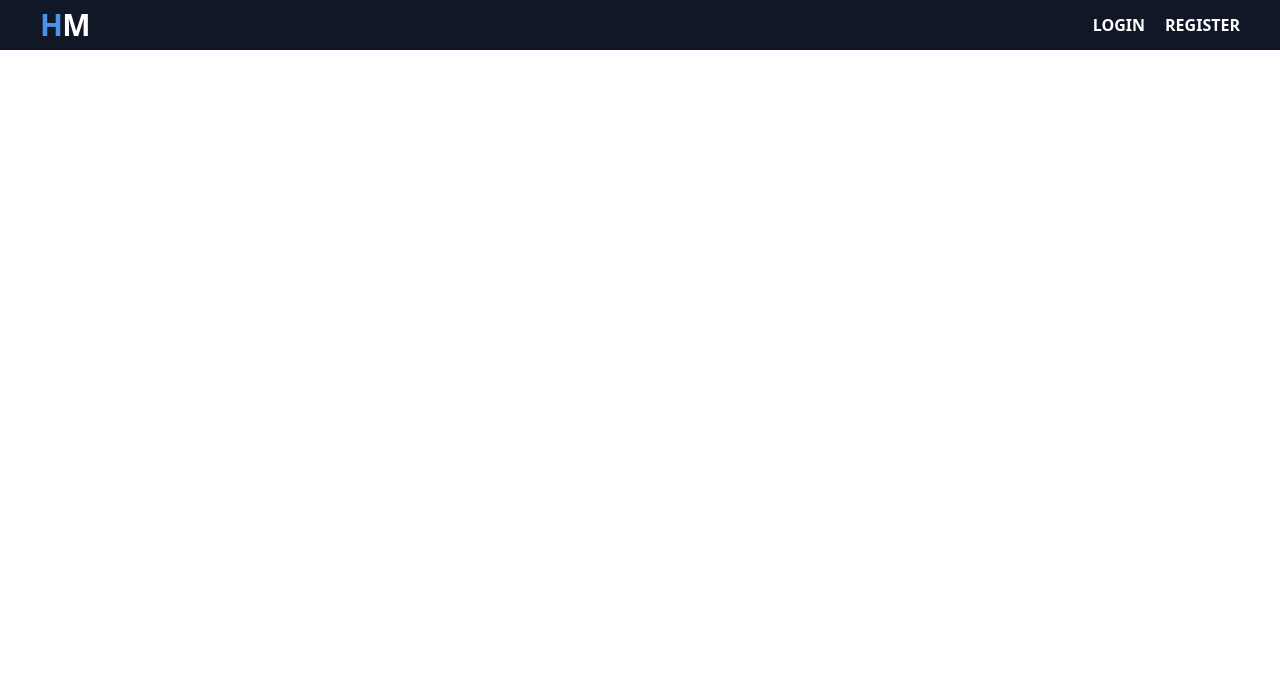
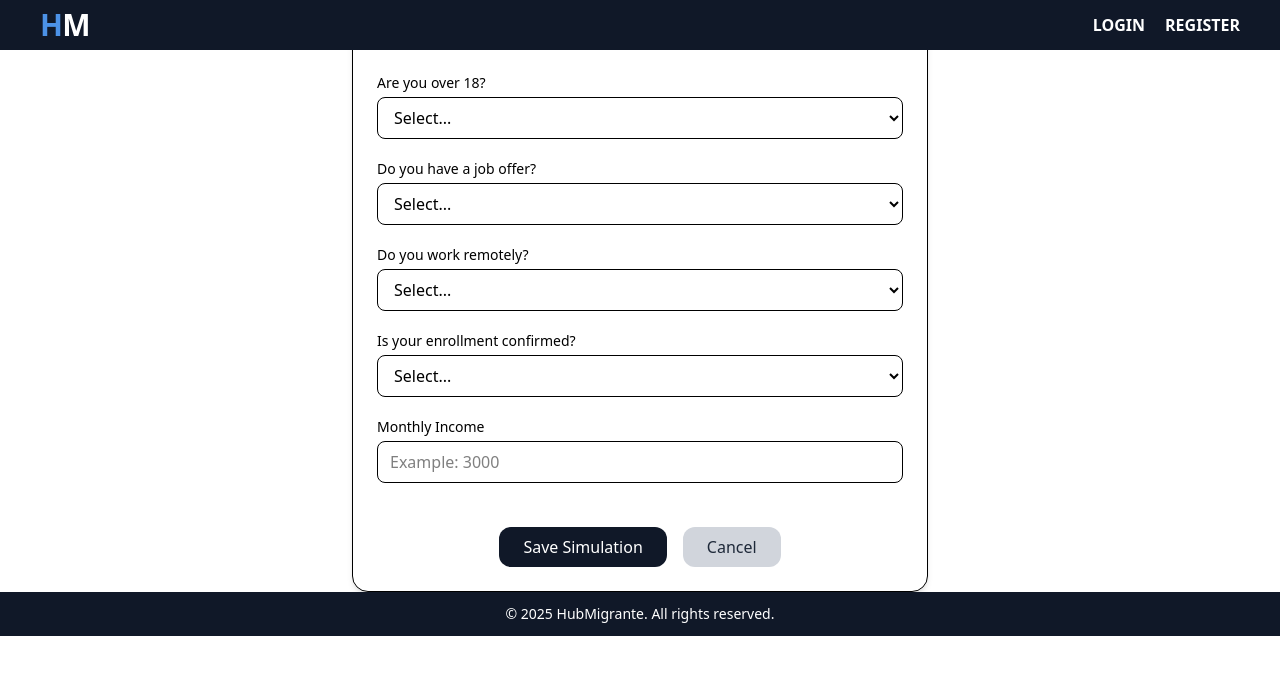
Before and after one commit to surayac/HubMigrante-frontend, a React (Vite) app: page /simulation in a window 1280 px wide. Shown: the top 674 px of the page. Built offline with nearby package versions, Linux system fonts and the light colour scheme.

Commit message:
feat(simulations): add simulation form

```diff
--- a/src/application/AppRouter.jsx
+++ b/src/application/AppRouter.jsx
@@ -3,6 +3,7 @@ import Home from "../pages/Home";
 import Login from "../pages/Login";
 import Register from "../pages/Register";
 import Profile from "../pages/Profile";
+import SimulationForm from "../components/SimulationForm";
 
 export default function AppRouter() {
   return (
@@ -11,7 +12,7 @@ export default function AppRouter() {
       <Route path="/login" element={<Login />} />
       <Route path="/profile" element={<Profile />} />
       <Route path="/register" element={<Register />} />
-
+      <Route path="/simulation" element={<SimulationForm />} />
     </Routes>
   );
 }
--- /dev/null
+++ b/src/components/SimulationForm.jsx
@@ -0,0 +1,228 @@
+import { useState } from "react";
+import { createSimulation } from "../services/SimulationService";
+import toast from "react-hot-toast";
+import MyToast from "../components/MyToast";
+
+export default function SimulationForm({ onClose, onSuccess }) {
+
+    const [form, setForm] = useState({
+        overEighteen: "",
+        hasJobOffer: "",
+        worksRemotely: "",
+        enrollmentConfirmed: "",
+        montlyIncome: ""
+    });
+
+    const [errors, setErrors] = useState({});
+
+    const handleChange = (field, value) => {
+        setForm({ ...form, [field]: value });
+        setErrors({ ...errors, [field]: null }); // limpa erro local
+    };
+
+    const handleSubmit = async (e) => {
+        e.preventDefault();
+        setErrors({});
+
+        try {
+            const payload = {
+                overEighteen: form.overEighteen === "true",
+                hasJobOffer: form.hasJobOffer === "true",
+                worksRemotely: form.worksRemotely === "true",
+                enrollmentConfirmed: form.enrollmentConfirmed === "true",
+                montlyIncome: form.montlyIncome
+            };
+
+            const result = await createSimulation(payload);
+
+            toast.custom(
+                <MyToast
+                    title="Simulation created!"
+                    message={result.message || "Your simulation was saved successfully."}
+                    type="success"
+                />
+            );
+
+            if (onSuccess) onSuccess(result);
+            onClose();
+
+        } catch (err) {
+            console.error("Simulation error:", err);
+
+            const backend = err.response?.data;
+
+            /** Backend returns:
+             * { errors: ["Field X is mandatory"] }
+             * OR { message: "Password must be at most 8 characters" }
+             */
+
+            if (backend?.errors) {
+                const mapped = {};
+                backend.errors.forEach(msg => {
+
+                    if (msg.includes("overEighteen")) mapped.overEighteen = msg;
+                    if (msg.includes("hasJobOffer")) mapped.hasJobOffer = msg;
+                    if (msg.includes("worksRemotely")) mapped.worksRemotely = msg;
+                    if (msg.includes("enrollmentConfirmed")) mapped.enrollmentConfirmed = msg;
+                    if (msg.includes("montlyIncome")) mapped.montlyIncome = msg;
+                });
+                setErrors(mapped);
+
+            } else if (backend?.message) {
+                toast.custom(
+                    <MyToast
+                        title="Validation error"
+                        message={backend.message}
+                        type="error"
+                    />
+                );
+            } else {
+                toast.custom(
+                    <MyToast
+                        title="Unexpected error"
+                        message="Something went wrong. Try again."
+                        type="error"
+                    />
+                );
+            }
+        }
+    };
+
+    return (
+        <section
+            className="w-full bg-white rounded-2xl p-6 shadow-md border max-w-xl mx-auto"
+            aria-labelledby="simulation-form-title"
+        >
+            <h2
+                id="simulation-form-title"
+                className="text-2xl font-bold text-center mb-4"
+            >
+                Create Simulation
+            </h2>
+
+            <form onSubmit={handleSubmit} className="flex flex-col gap-5">
+
+                {/* overEighteen */}
+                <div>
+                    <label className="block text-sm font-medium mb-1">
+                        Are you over 18?
+                    </label>
+
+                    <select
+                        value={form.overEighteen}
+                        onChange={(e) => handleChange("overEighteen", e.target.value)}
+                        className="border rounded-lg px-3 py-2 w-full"
+                    >
+                        <option value="">Select...</option>
+                        <option value="true">Yes</option>
+                        <option value="false">No</option>
+                    </select>
+
+                    {errors.overEighteen && (
+                        <p className="text-red-500 text-sm mt-1">{errors.overEighteen}</p>
+                    )}
+                </div>
+
+                {/* hasJobOffer */}
+                <div>
+                    <label className="block text-sm font-medium mb-1">
+                        Do you have a job offer?
+                    </label>
+
+                    <select
+                        value={form.hasJobOffer}
+                        onChange={(e) => handleChange("hasJobOffer", e.target.value)}
+                        className="border rounded-lg px-3 py-2 w-full"
+                    >
+                        <option value="">Select...</option>
+                        <option value="true">Yes</option>
+                        <option value="false">No</option>
+                    </select>
+
+                    {errors.hasJobOffer && (
+                        <p className="text-red-500 text-sm mt-1">{errors.hasJobOffer}</p>
+                    )}
+                </div>
+
+                {/* worksRemotely */}
+                <div>
+                    <label className="block text-sm font-medium mb-1">
+                        Do you work remotely?
+                    </label>
+
+                    <select
+                        value={form.worksRemotely}
+                        onChange={(e) => handleChange("worksRemotely", e.target.value)}
+                        className="border rounded-lg px-3 py-2 w-full"
+                    >
+                        <option value="">Select...</option>
+                        <option value="true">Yes</option>
+                        <option value="false">No</option>
+                    </select>
+
+                    {errors.worksRemotely && (
+                        <p className="text-red-500 text-sm mt-1">{errors.worksRemotely}</p>
+                    )}
+                </div>
+
+                {/* enrollmentConfirmed */}
+                <div>
+                    <label className="block text-sm font-medium mb-1">
+                        Is your enrollment confirmed?
+                    </label>
+
+                    <select
+                        value={form.enrollmentConfirmed}
+                        onChange={(e) => handleChange("enrollmentConfirmed", e.target.value)}
+                        className="border rounded-lg px-3 py-2 w-full"
+                    >
+                        <option value="">Select...</option>
+                        <option value="true">Yes</option>
+                        <option value="false">No</option>
+                    </select>
+
+                    {errors.enrollmentConfirmed && (
+                        <p className="text-red-500 text-sm mt-1">{errors.enrollmentConfirmed}</p>
+                    )}
+                </div>
+
+                {/* montlyIncome */}
+                <div>
+                    <label className="block text-sm font-medium mb-1">
+                        Monthly Income
+                    </label>
+
+                    <input
+                        type="text"
+                        value={form.montlyIncome}
+                        onChange={(e) => handleChange("montlyIncome", e.target.value)}
+                        className="border rounded-lg px-3 py-2 w-full"
+                        placeholder="Example: 3000"
+                    />
+
+                    {errors.montlyIncome && (
+                        <p className="text-red-500 text-sm mt-1">{errors.montlyIncome}</p>
+                    )}
+                </div>
+
+                <div className="flex justify-center gap-4 mt-6">
+
+                    <button
+                        type="submit"
+                        className="bg-gray-900 text-white px-6 py-2 rounded-xl hover:bg-gray-800 cursor-pointer"
+                    >
+                        Save Simulation
+                    </button>
+
+                    <button
+                        type="button"
+                        onClick={onClose}
+                        className="bg-gray-300 text-gray-800 px-6 py-2 rounded-xl hover:bg-gray-400 cursor-pointer"
+                    >
+                        Cancel
+                    </button>
+                </div>
+            </form>
+        </section>
+    );
+}
--- /dev/null
+++ b/src/services/SimulationService.jsx
@@ -0,0 +1,11 @@
+import api from "./ApiUser";
+
+export async function createSimulation(data) {
+    const res = await api.post("/api/v1/simulations", data);
+    return res.data;
+}
+
+export async function getMySimulations() {
+    const res = await api.get("/api/v1/simulations/me");
+    return res.data;
+}
```
